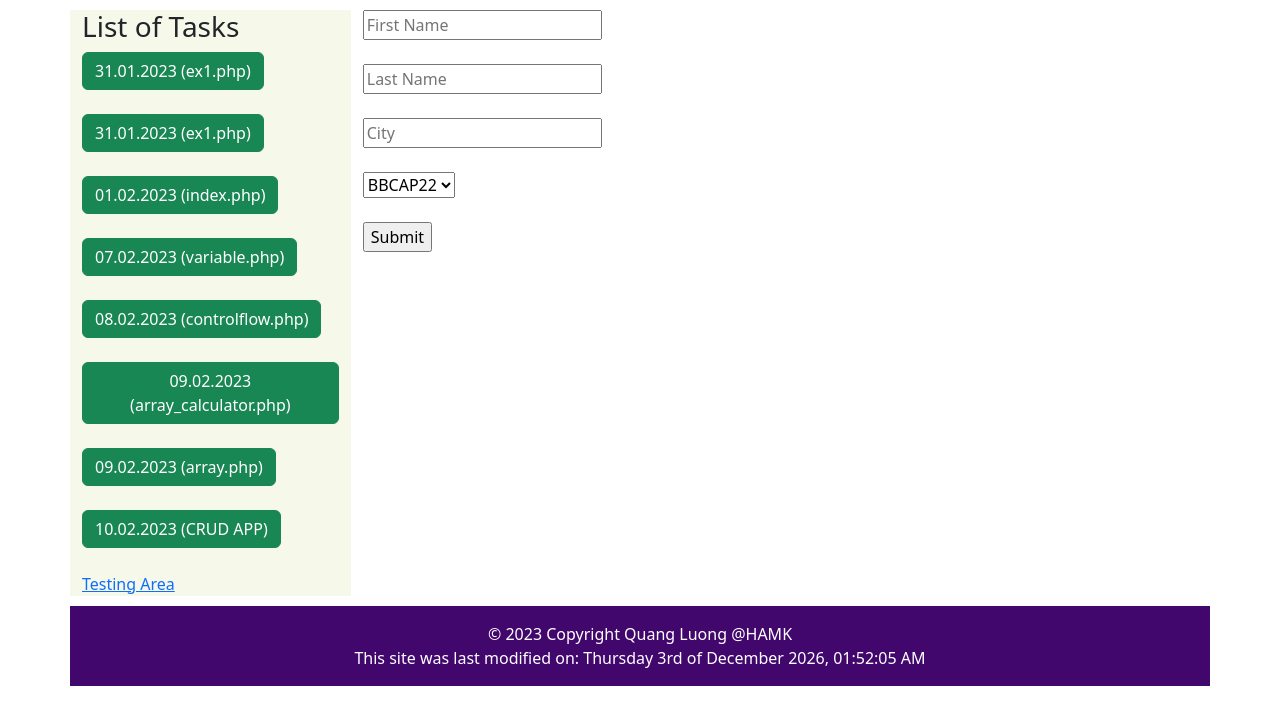
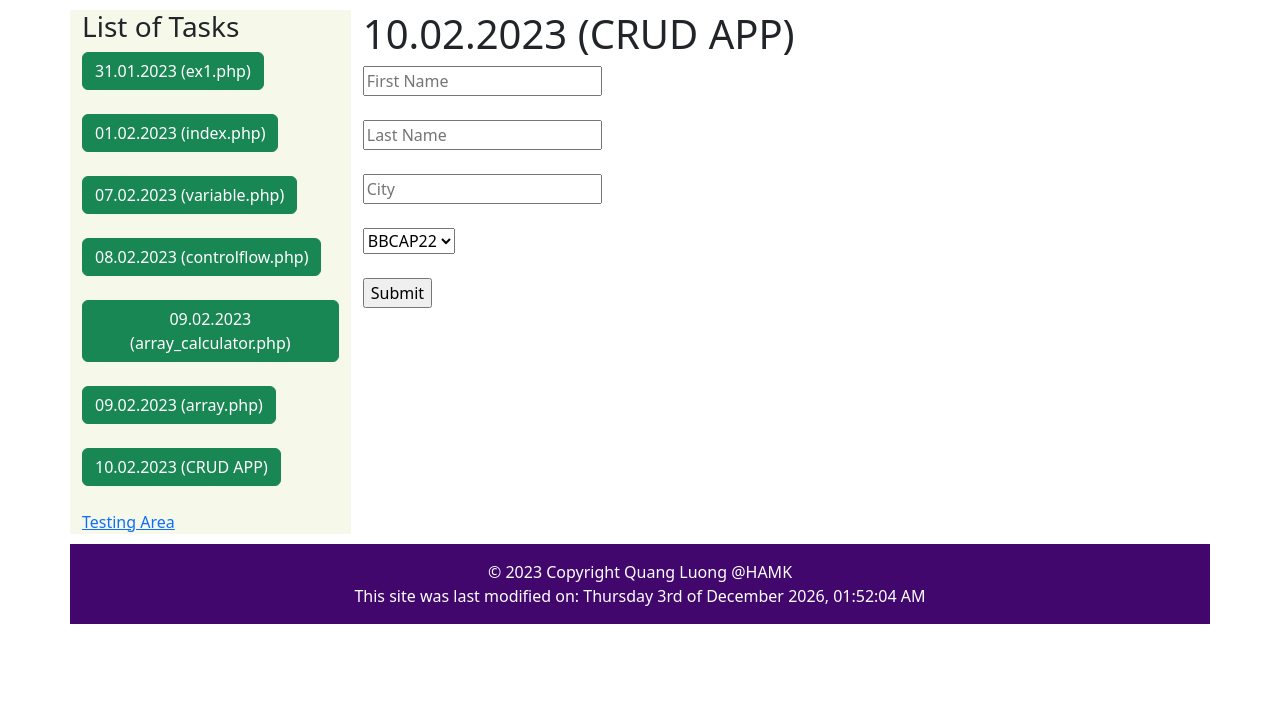
Before and after one commit to luonghuyquang/quang22000WebProg2023, a PHP site: page /crud/create.php in a window 1280 px wide. Shown: the part 56-781 px from the top of the page. Run offline with PHP 8.4, Linux system fonts and the light colour scheme.

Commit message:
header parts

```diff
--- a/crud/create.php
+++ b/crud/create.php
@@ -2,6 +2,7 @@
 $title = "A simple CRUD app";
 include '../quang22000Layout/header.php';
 ?>
+<h1>10.02.2023 (CRUD APP)</h1>
 <form method="post" action = "">
   <input type="text" name="fname" placeholder="First Name" required><br><br>
   <input type="text" name="lname" placeholder="Last Name" required><br><br>
--- a/quang22000Layout/header.php
+++ b/quang22000Layout/header.php
@@ -11,7 +11,7 @@
     integrity="sha256-eZrrJcwDc/3uDhsdt61sL2oOBY362qM3lon1gyExkL0=" crossorigin="anonymous">
 
     <!--local css-->
-  <link rel="stylesheet" href="../quang22000Layout/style.css">
+  <link rel="stylesheet" href="/quang22000WebProg2023/quang22000Layout/style.css">
 </head>
 <body>
   <div class="container" >
@@ -48,14 +48,13 @@
   <div class="row" style="margin-top: 10px; margin-bottom: 10px; margin-right: 5px;">
     <div class="col-sm-3" style="background-color: rgba(228, 235, 194, 0.353);">
       <h3>List of Tasks</h3>
-      <a class="btn btn-success" href="<?php echo $_SERVER['DOCUMENT_ROOT'].'/qex1.php';?>">31.01.2023 (ex1.php)</a><br><br>
-      <a class="btn btn-success" href="../quang22000WebProg2023/qex1.php">31.01.2023 (ex1.php)</a><br><br>
-      <a class="btn btn-success" href="../quang22000WebProg2023/index.php">01.02.2023 (index.php)</a><br><br>
-      <a class="btn btn-success" href="../quang22000WebProg2023/variableq.php">07.02.2023 (variable.php)</a><br><br>
-      <a class="btn btn-success" href="../quang22000WebProg2023/controlflow.php">08.02.2023 (controlflow.php)</a><br><br>
-      <a class="btn btn-success" href="../quang22000WebProg2023/array_calculator.php">09.02.2023 (array_calculator.php)</a><br><br>
-      <a class="btn btn-success" href="../quang22000WebProg2023/array.php">09.02.2023 (array.php)</a><br><br>
-      <a class="btn btn-success" href="../quang22000WebProg2023/crud/create.php">10.02.2023 (CRUD APP)</a><br><br>
+      <a class="btn btn-success" href="/quang22000WebProg2023/qex1.php">31.01.2023 (ex1.php)</a><br><br>
+      <a class="btn btn-success" href="/quang22000WebProg2023/index.php">01.02.2023 (index.php)</a><br><br>
+      <a class="btn btn-success" href="/quang22000WebProg2023/variableq.php">07.02.2023 (variable.php)</a><br><br>
+      <a class="btn btn-success" href="/quang22000WebProg2023/controlflow.php">08.02.2023 (controlflow.php)</a><br><br>
+      <a class="btn btn-success" href="/quang22000WebProg2023/array_calculator.php">09.02.2023 (array_calculator.php)</a><br><br>
+      <a class="btn btn-success" href="/quang22000WebProg2023/array.php">09.02.2023 (array.php)</a><br><br>
+      <a class="btn btn-success" href="/quang22000WebProg2023/crud/create.php">10.02.2023 (CRUD APP)</a><br><br>
       <a href="testcode.php">Testing Area</a>
     </div>
     <div class="col-sm-9">
```
